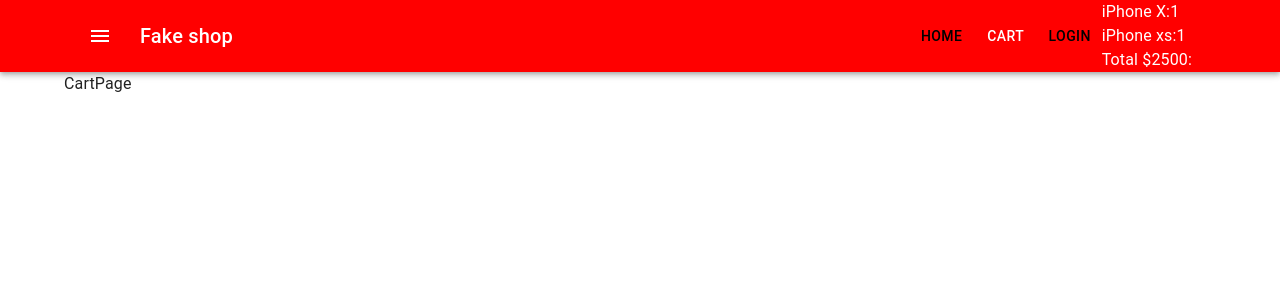
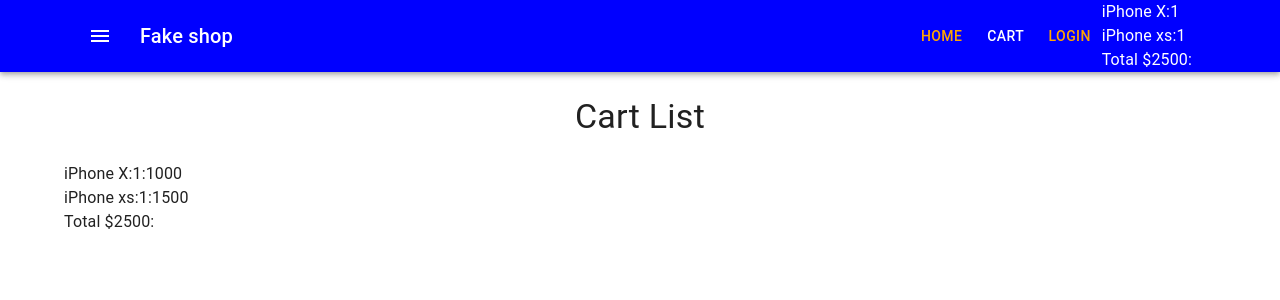
Before and after one commit to ItDev-Angel/shop-project, a React (Create React App) app: page /cart in a window 1280 px wide. Shown: the top 300 px of the page. Built offline with nearby package versions, Linux system fonts and the light colour scheme.

Commit message:
add cart page

```diff
--- a/src/components/CardHeader/CardHeader.tsx
+++ b/src/components/CardHeader/CardHeader.tsx
@@ -1,4 +1,3 @@
-import React from 'react'
 import {keys} from 'lodash'
 import productsArray, {getProductsObject, Product} from 'components/Products/productsArray'
 type Props = {
--- a/src/components/Menu/Menu.module.scss
+++ b/src/components/Menu/Menu.module.scss
@@ -9,5 +9,5 @@
 }
 
 .menuItem {
-  color: #000;
+  color: orange;
 }
--- a/src/components/Products/ProductsList.tsx
+++ b/src/components/Products/ProductsList.tsx
@@ -20,7 +20,7 @@
     return (
         <>
             <Typography variant="h4" textAlign="center" margin={3}>
-                <div>ProductList</div>
+                <div>Product List</div>
             </Typography>
             <Grid
                 container
--- a/src/container/App/App.tsx
+++ b/src/container/App/App.tsx
@@ -27,7 +27,10 @@
         <StyledEngineProvider injectFirst>
             <CssBaseline />
             <Header productsInCart={productsInCart}/>
-            <Main addProductToCart={addProductToCart}/>
+            <Main
+            addProductToCart={addProductToCart}
+            productsInCart={productsInCart}
+            />
         </StyledEngineProvider>
 
 
--- a/src/container/Header/Header.tsx
+++ b/src/container/Header/Header.tsx
@@ -9,7 +9,7 @@
 
 const Header = ({productsInCart}: Props) => {
     return (
-    <AppBar position="static" sx={{ backgroundColor:'red'}}>
+    <AppBar position="static" sx={{ backgroundColor:'blue'}}>
             <Container>
                 <Toolbar>
                     <IconButton
--- a/src/container/Main/Main.tsx
+++ b/src/container/Main/Main.tsx
@@ -5,9 +5,10 @@
 
 type Props = {
   addProductToCart:(id:number, count:number) => void
+  productsInCart:{[id:number]:number}
 }
 
-const Main = ({addProductToCart}: Props) => {
+const Main = ({addProductToCart, productsInCart}: Props) => {
   return (
     <Container>
       <Routes>
@@ -15,7 +16,7 @@
           <ProductsList addProductToCart={addProductToCart}/>
         }/>
         <Route path="cart" element={
-          <CartPage/>
+          <CartPage productsInCart={productsInCart}/>
         }/>
       </Routes>
     </Container>
--- a/src/pages/CartPage/CartPage.tsx
+++ b/src/pages/CartPage/CartPage.tsx
@@ -1,8 +1,38 @@
-import React from 'react'
-type Props = {}
-const CartPage = () => {
+import {keys} from 'lodash'
+import productsArray, {getProductsObject, Product} from 'components/Products/productsArray'
+import { Grid, Typography } from '@mui/material'
+
+type Props = {
+  productsInCart:{[id:number]:number}
+  productsObject?:{[id:number]:Product}
+}
+
+const CartPage = ({
+  productsInCart,
+  productsObject = getProductsObject(productsArray),
+}: Props) => {
+
   return (
-    <div>CartPage</div>
+    <div>
+      <Typography variant="h4" textAlign="center" margin={3}>
+                <div>Cart List</div>
+      </Typography>
+      {keys(productsInCart).map((productId) => (
+        <div key={productId}>
+          {productsObject[parseInt(productId)].name}:{''}
+          {productsInCart[parseInt(productId)]}:{''}
+          {productsObject[parseInt(productId)].price}
+        </div>
+        ))}
+      <div>Total $
+        {keys(productsInCart).reduce(
+        (total, productId) =>
+        total +
+        productsObject[parseInt(productId)].price *
+        productsInCart[parseInt(productId)] ,0)
+        }:{''}
+      </div>
+    </div>
   )
 }
 
```
